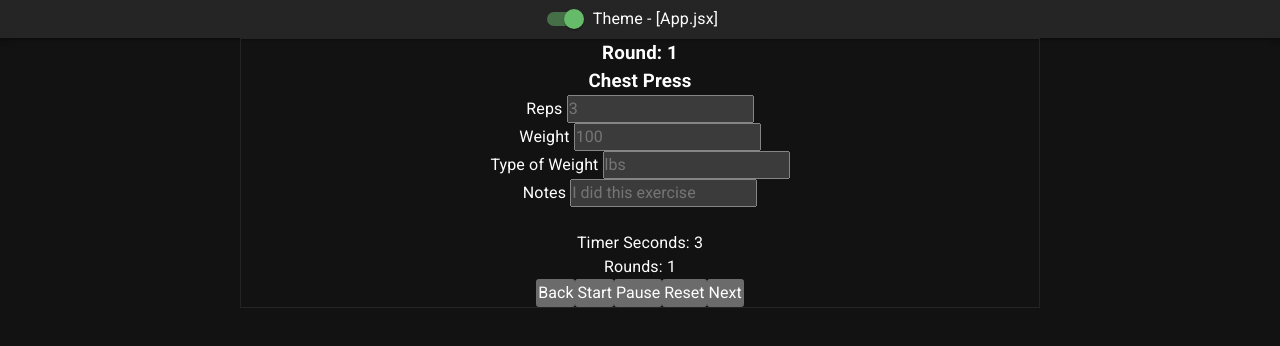
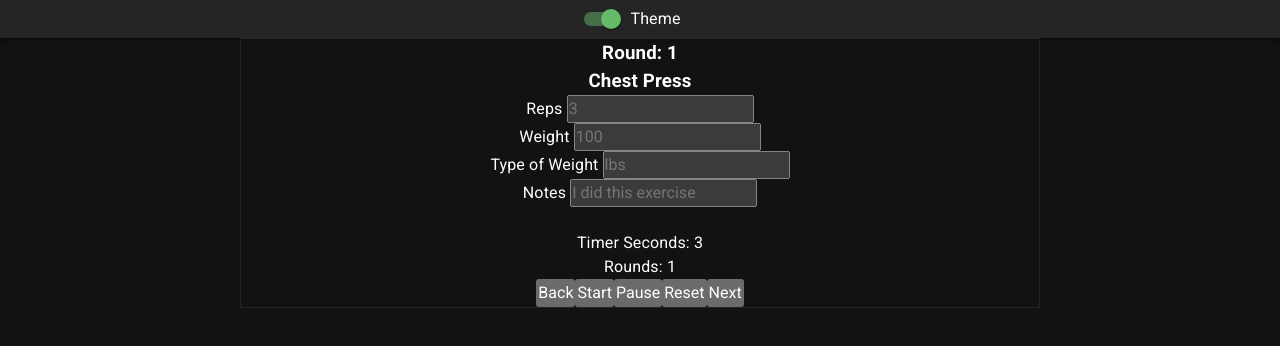
Before and after one commit to oleivahn/simple-timer, a React (Vite) app: page /workout in a window 1280 px wide. Shown: the top 346 px of the page. Built offline with nearby package versions, Linux system fonts and the light colour scheme.

Commit message:
Broke themebar into its own component

```diff
--- a/src/App.jsx
+++ b/src/App.jsx
@@ -1,11 +1,10 @@
 import { useState } from "react";
 
-import { createTheme, ThemeProvider, CssBaseline, Paper } from "@mui/material";
-import Switch from "@mui/material/Switch";
-import FormControlLabel from "@mui/material/FormControlLabel";
+import { createTheme, ThemeProvider, CssBaseline } from "@mui/material";
 
 import "./App.css";
 
+import ThemeBar from "./components/Themebar";
 import WorkoutPage from "./components/WorkoutPage";
 
 function App() {
@@ -21,21 +20,8 @@ function App() {
     <div className="App">
       <ThemeProvider theme={theme}>
         <CssBaseline enableColorScheme />
-        <div id="theme-bar">
-          <Paper square elevation={3}>
-            <FormControlLabel
-              control={
-                <Switch
-                  id="theme-switch"
-                  checked={themeColor}
-                  color="success"
-                  onClick={() => setThemeColor(!themeColor)}
-                />
-              }
-              label="Theme - [App.jsx]"
-            />
-          </Paper>
-        </div>
+        <ThemeBar themeColor={themeColor} setThemeColor={setThemeColor} />
+
         {/* MAIN APP */}
         <div className="main-app-container">
           <WorkoutPage />
--- /dev/null
+++ b/src/components/Themebar.jsx
@@ -0,0 +1,26 @@
+import FormControlLabel from "@mui/material/FormControlLabel";
+import Paper from "@mui/material/Paper";
+import Switch from "@mui/material/Switch";
+
+const ThemeBar = ({ themeColor, setThemeColor }) => {
+  // Return the JSX element
+  return (
+    <div id="theme-bar">
+      <Paper square elevation={3}>
+        <FormControlLabel
+          control={
+            <Switch
+              id="theme-switch"
+              checked={themeColor}
+              color="success"
+              onClick={() => setThemeColor(!themeColor)}
+            />
+          }
+          label="Theme"
+        />
+      </Paper>
+    </div>
+  );
+};
+
+export default ThemeBar;
```
